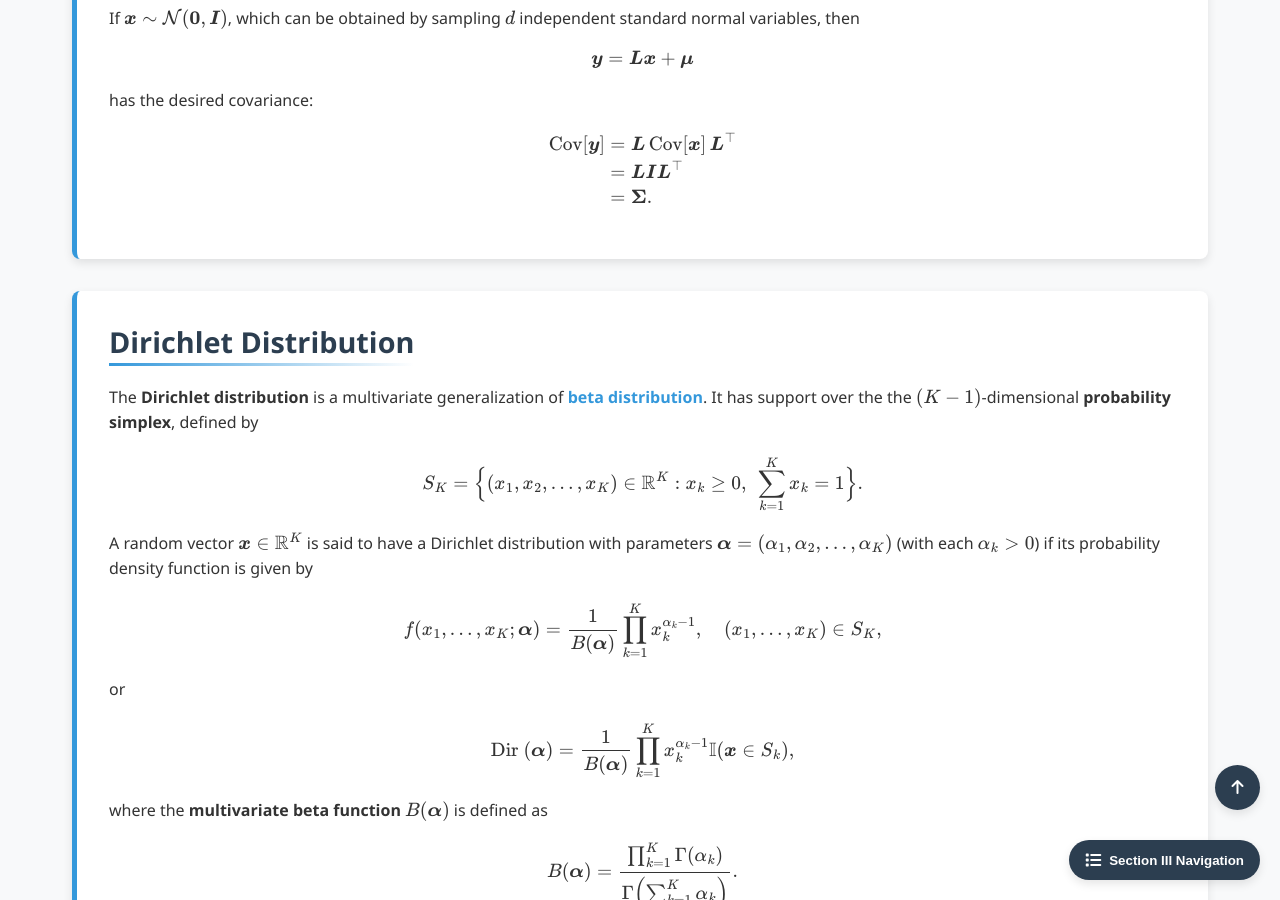
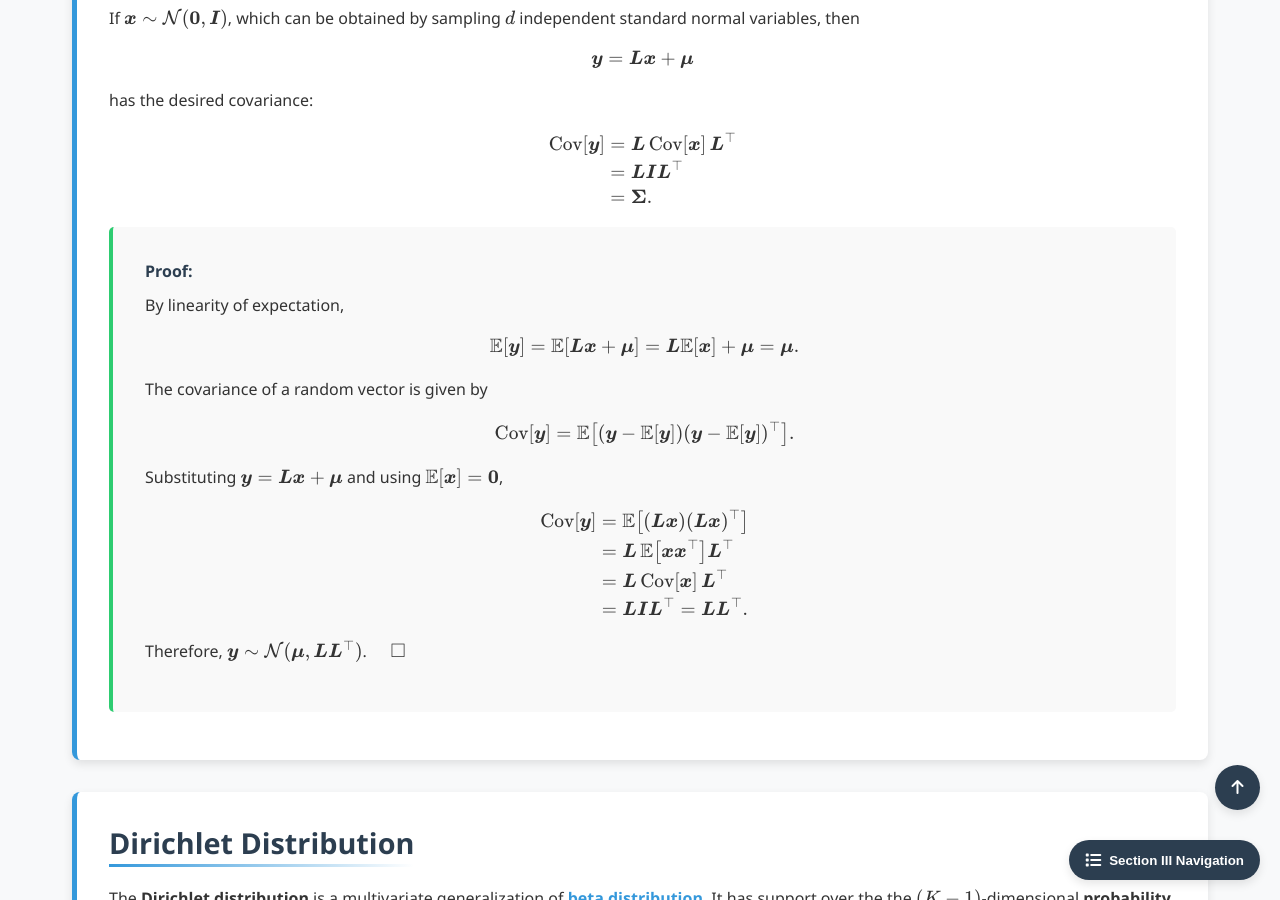
Before and after one commit to Yusukey01/yusukey01.github.io, a Jekyll site: the page built from Mathematics/Probability/mvn.html, in a window 1280 px wide and 900 px high, scrolled down 2749 px. Built offline with Jekyll 4.4.1, drawn with Linux system fonts in a browser that asks for light colours.

```diff
--- a/Mathematics/Probability/mvn.html
+++ b/Mathematics/Probability/mvn.html
@@ -249,6 +249,40 @@ uses_python: false
                     \end{align*}
                     \]
                 </p>
+
+                <div class="proof">
+                    <span class="proof-title">Proof:</span>
+                    <p>
+                    By linearity of expectation,
+                    \[
+                    \mathbb{E}[\boldsymbol{y}]
+                    = \mathbb{E}[\boldsymbol{L}\boldsymbol{x} + \boldsymbol{\mu}]
+                    = \boldsymbol{L}\mathbb{E}[\boldsymbol{x}] + \boldsymbol{\mu}
+                    = \boldsymbol{\mu}.
+                    \]
+                    The covariance of a random vector is given by
+                    \[
+                    \text{Cov}[\boldsymbol{y}]
+                    = \mathbb{E}\!\left[(\boldsymbol{y} - \mathbb{E}[\boldsymbol{y}])
+                        (\boldsymbol{y} - \mathbb{E}[\boldsymbol{y}])^\top \right].
+                    \]
+                    Substituting \( \boldsymbol{y} = \boldsymbol{L}\boldsymbol{x} + \boldsymbol{\mu} \) and using
+                    \( \mathbb{E}[\boldsymbol{x}] = \boldsymbol{0} \),
+                    \[
+                    \begin{align*}
+                    \text{Cov}[\boldsymbol{y}]
+                    &= \mathbb{E}\!\left[ (\boldsymbol{L}\boldsymbol{x})
+                                        (\boldsymbol{L}\boldsymbol{x})^\top \right] \\
+                    &= \boldsymbol{L}\,\mathbb{E}\!\left[\boldsymbol{x}\boldsymbol{x}^\top\right]\boldsymbol{L}^\top \\
+                    &= \boldsymbol{L}\,\text{Cov}[\boldsymbol{x}]\,\boldsymbol{L}^\top \\
+                    &= \boldsymbol{L}\boldsymbol{I}\boldsymbol{L}^\top
+                    = \boldsymbol{L}\boldsymbol{L}^\top.
+                    \end{align*}
+                    \]
+                    Therefore, \( \boldsymbol{y} \sim \mathcal{N}(\boldsymbol{\mu}, \boldsymbol{L}\boldsymbol{L}^\top) \).
+                    \(\quad\square\)
+                    </p>
+                </div>
             </section>
 
 
```
